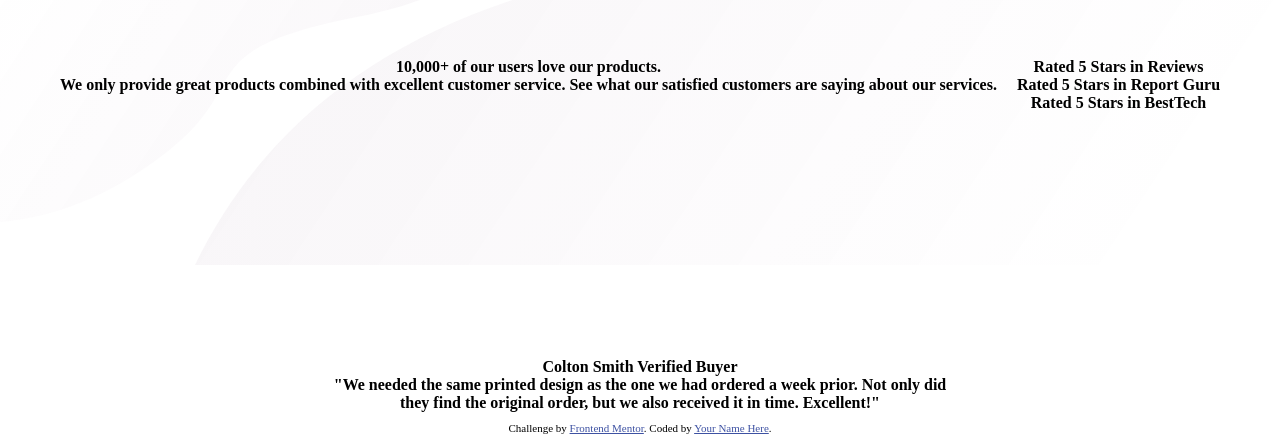
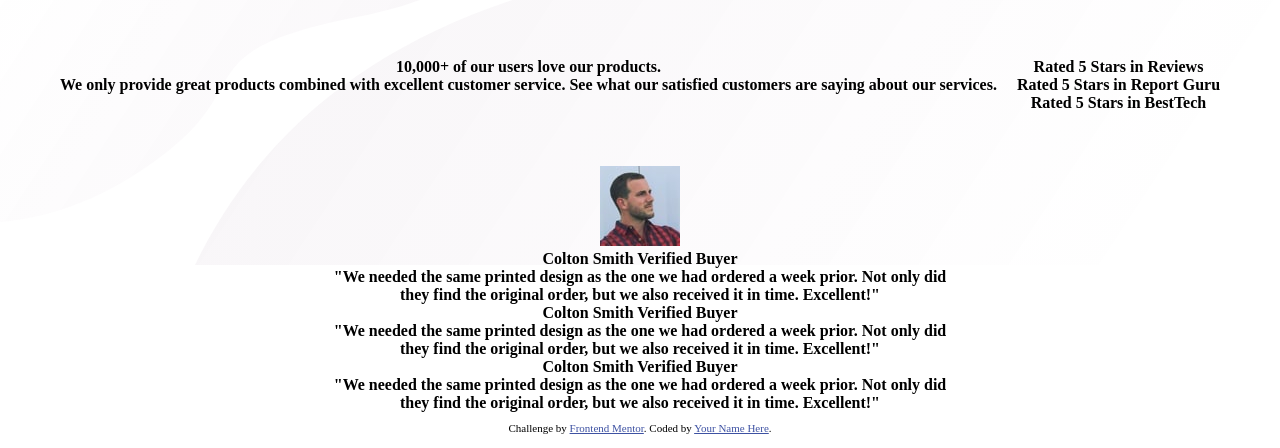
Before and after one commit to tomask98/Frontend-mentor3, a plain HTML site: page index.html in a window 1280 px wide. Shown: the part 352-800 px from the top of the page. Drawn offline with Linux system fonts and the light colour scheme.

Commit message:
actualization commit2

```diff
--- a/index.html
+++ b/index.html
@@ -40,6 +40,25 @@
 
             <article class="cont-cards">
               <div class="card1"> <!--padre cards-->
+
+                      <div class="imagena">
+                        <img src="./images/image-colton.jpg" alt="imagen">
+                      </div>
+
+                      <div class="name">
+                        Colton Smith <span>Verified Buyer</span>
+                      </div>
+
+                      <div class="text-card">
+                        <p >"We needed the same printed design as the one we had ordered a week prior.
+                          Not only did they find the original order, but we also received it in time.
+                          Excellent!"</p>
+                      </div>
+              </div>
+
+              <div class="card2">
+
+
                       <div class="name">
                         Colton Smith <span>Verified Buyer</span>
                       </div>
@@ -49,8 +68,18 @@
                           Excellent!"</p>
                       </div>
               </div>
-              <div class="card2"></div>
-              <div class="card3"></div>
+
+              <div class="card3">
+
+                      <div class="name">
+                        Colton Smith <span>Verified Buyer</span>
+                      </div>
+                      <div class="text-card">
+                        <p >"We needed the same printed design as the one we had ordered a week prior.
+                          Not only did they find the original order, but we also received it in time.
+                          Excellent!"</p>
+                      </div>
+              </div>
 
 
             </article>
```
Lines whose indentation alone changed are shown as unchanged.
